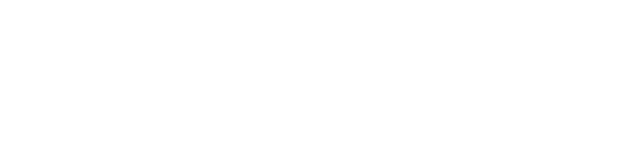
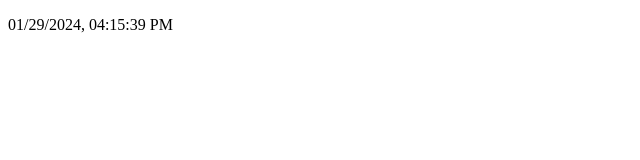
Before and after one commit to acciojob/clock-HarryPotter0107, a website: page main.html in a window 1280 px wide. Shown: the whole page, without its empty margins (0-640 px from the left). Drawn offline with Linux system fonts and the light colour scheme.

Commit message:
created a submission

```diff
--- a/main.html
+++ b/main.html
@@ -8,6 +8,9 @@
 
 <body>
 	<!-- the entire body must be written by student -->
+
+    <p id="timer"></p>
+
     <script type="text/javascript" src="./script.js">
 </script>
 
--- a/script.js
+++ b/script.js
@@ -1 +1,49 @@
 //your JS code here. If required.
+let d1=document.getElementById("timer");
+
+
+function display(){
+    let date=new Date();
+    // clockdisplay.innerText=Date();
+    let d11=date.getDate();    //day
+    let mon=date.getMonth();   //month
+
+
+    let year=date.getFullYear();   //yrs
+
+
+    let ms=date.getMilliseconds();   //ms
+
+    let hour=date.getHours();
+    let min=date.getMinutes();
+    let sec=date.getSeconds();
+    // let h1=hour();
+    d1.innerText=`${mss(mon)}/${mss(d11)}/${year}, ${hou(hour)}:${mss(min)}:${mss(sec)} ${am}`;
+    clockdisplay.innerText=``;
+
+
+
+
+}
+let am="AM"
+function hou(hour){
+    if(hour>=12){
+		am="PM";
+        hour=hour%12;
+        if(hour<10){
+            return mss(hour);
+        }
+    }else{
+        if(hour<10){
+            return mss(hour);
+        }
+    }
+    return hour;
+}
+function mss(ms){
+    if(ms<10){
+        ms="0"+ms;
+    }
+    return ms;
+}
+setInterval(display,150);
```
